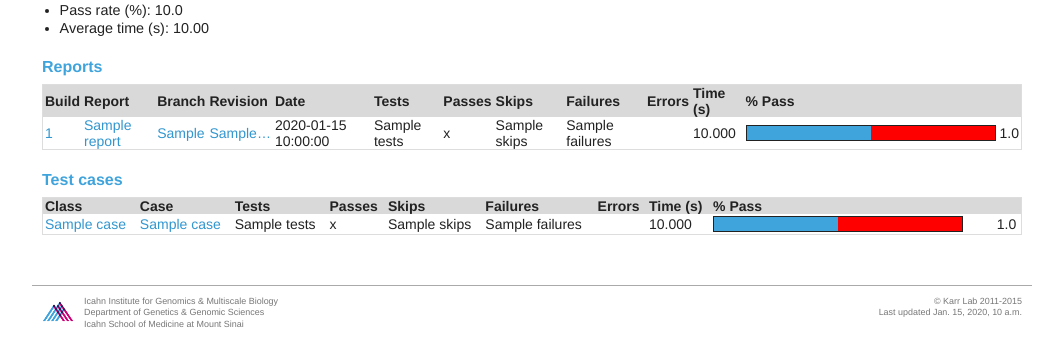
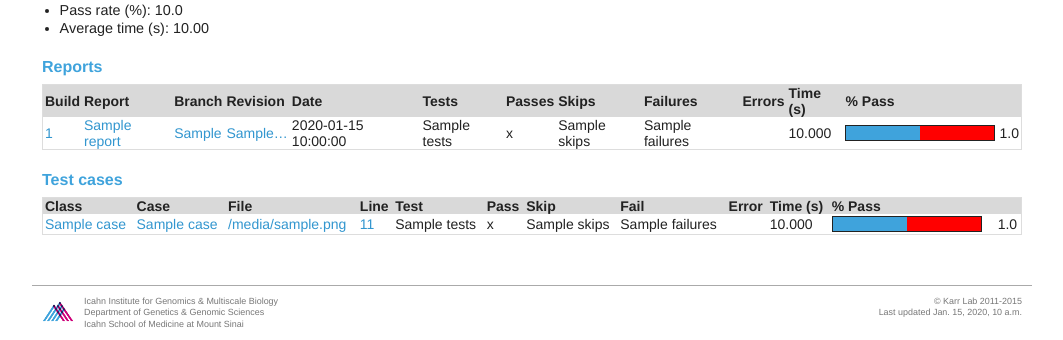
Before and after one commit to KarrLab/test_history_server, a Django app: template test_history_server/html/templates/build.html in a window 1280 px wide. Shown: the part 496-836 px from the top of the page, without its empty margins (108-1171 px from the left). Run offline with Django 3.2, Linux system fonts and the light colour scheme; the template is opened without the code that fills it: most values are stand-ins (such as "Sample title", 1, 10 or a date in 2020).

Commit message:
displaying file, line numbers

```diff
--- a/public/static/css/test_history_server.css
+++ b/public/static/css/test_history_server.css
@@ -2,7 +2,7 @@
     color:red
 }
 .percent_bar{
-  width: 250px;
+  width: 150px;
   border:1px solid #222;
   height:16px;
   margin:0px;
--- a/test_history_server/html/templates/build.html
+++ b/test_history_server/html/templates/build.html
@@ -77,11 +77,13 @@
     <tr>
       <th>Class</th>
       <th>Case</th>
-      <th>Tests</th>
-      <th>Passes</th>
-      <th>Skips</th>
-      <th>Failures</th>
-      <th>Errors</th>
+      <th>File</th>
+      <th>Line</th>
+      <th>Test</th>
+      <th>Pass</th>
+      <th>Skip</th>
+      <th>Fail</th>
+      <th>Error</th>
       <th>Time (s)</th>
       <th colspan="2">% Pass</th>
     </tr>
@@ -91,6 +93,8 @@
     <tr>
       <td><a href="{% url 'classname' owner=repo.owner repo=repo.name classname=case.classname %}">{{case.classname}}</a></td>
       <td><a href="{% url 'case' owner=repo.owner repo=repo.name classname=case.classname case=case.name %}">{{case.name}}</a></td>
+      <td><a href="https://github.com/{{repo.owner}}/{{repo.name}}/tree/case.repository_revision/{{case.file}}#L{{case.line}}">{{case.file}}</a></td>
+      <td><a href="https://github.com/{{repo.owner}}/{{repo.name}}/tree/case.repository_revision/{{case.file}}#L{{case.line}}">{{case.line|add:1}}</a></td>
       <td>{{case.tests}}</td>
       <td>{{case.passes}}</td>
       <td>{{case.skips}}</td>
--- a/test_history_server/html/templates/case.html
+++ b/test_history_server/html/templates/case.html
@@ -61,6 +61,8 @@
       <th>Report</th>
       <th>Branch</th>
       <th>Revision</th>
+      <th>File</th>
+      <th>Line</th>
       <th>Date</th>
       <th>Result</th>
       <th>Time (s)</th>
@@ -74,6 +76,8 @@
       <td><a href="{% url 'report' owner=repo.owner repo=repo.name build=report.build_number report=report.name %}">{{report.name}}</a></td>
       <td><a href="https://github.com/{{repo.owner}}/{{repo.name}}/tree/{{report.repository_branch}}">{{report.repository_branch}}</a></td>
       <td><a href="https://github.com/{{repo.owner}}/{{repo.name}}/commit/{{report.repository_revision}}">{{report.repository_revision|truncatechars:7}}</a></td>
+      <td><a href="https://github.com/{{repo.owner}}/{{repo.name}}/tree/{{report.repository_revision}}/{{case.file}}#L{{case.line|add:1}}">{{case.file}}</a></td>
+      <td><a href="https://github.com/{{repo.owner}}/{{repo.name}}/tree/{{report.repository_revision}}/{{case.file}}#L{{case.line|add:1}}">{{case.line|add:1}}</a></td>
       <td>{{report.date|date:"Y-m-d H:i:s"}}</td>
       <td><span{% if case.result == 'error' or case.result == 'failure' %} class="alert"{% endif %}>{{case.result|capfirst}}<span></td>
       <td>{{case.time|floatformat:3}}</td>
--- a/test_history_server/html/templates/repo.html
+++ b/test_history_server/html/templates/repo.html
@@ -183,11 +183,12 @@
   </tbody>
 </table>
 
-<h4>Test modules</h4>
+<h4>Test classes</h4>
 <table cellpadding=0 cellspacing=0>
   <thead>
     <tr>
       <th>Class</th>
+      <th>File</th>
       <th>Tests</th>
       <th>Builds</th>
       <th>Reports</th>
@@ -197,6 +198,7 @@
   {% for module in modules %}
     <tr>
       <td><a href="{% url 'classname' owner=repo.owner repo=repo.name classname=module.classname %}">{{module.classname}}</a></td>
+      <td><a href="https://github.com/{{repo.owner}}/{{repo.name}}/tree/{{module.repository_revision}}/{{module.file}}">{{module.file}}</a></td>
       <td>{{module.cases}}</td>
       <td>{{module.builds}}</td>
       <td>{{module.reports}}</td>
--- a/test_history_server/html/templates/report.html
+++ b/test_history_server/html/templates/report.html
@@ -33,6 +33,8 @@
     <tr>
       <th>Class</th>
       <th>Case</th>
+      <th>File</th>
+      <th>Line</th>
       <th>Result</th>
       <th>Time (s)</th>
     </tr>
@@ -43,6 +45,8 @@
     <tr>
       <td><a href="{% url 'classname' owner=repo.owner repo=repo.name classname=case.classname %}">{{case.classname}}</a></td>
       <td><a href="{% url 'case' owner=repo.owner repo=repo.name classname=case.classname case=case.name %}">{{case.name}}</a></td>
+      <td><a href="https://github.com/{{repo.owner}}/{{repo.name}}/tree/{{report.repository_revision}}/{{case.file}}#L{{case.line}}">{{case.file}}</a></td>
+      <td><a href="https://github.com/{{repo.owner}}/{{repo.name}}/tree/{{report.repository_revision}}/{{case.file}}#L{{case.line|add:1}}">{{case.line|add:1}}</a></td>
       <td><span {% if case.result == 'error' or case.result == 'failure' %} class="alert"{% endif %}>{{case.result|capfirst}}</span></td>
       <td>{{case.time|floatformat:3}}</td>
     </tr>
```
Also changed, not shown: test_history_server/html/templates/classname.html (+7 -0 lines), test_history_server/html/views.py (+37 -3 lines).
